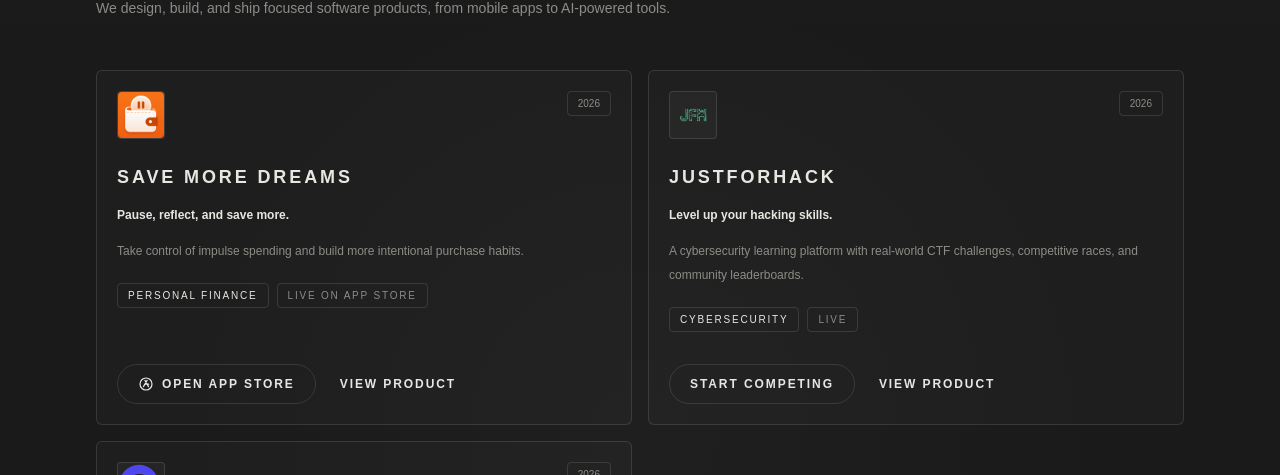
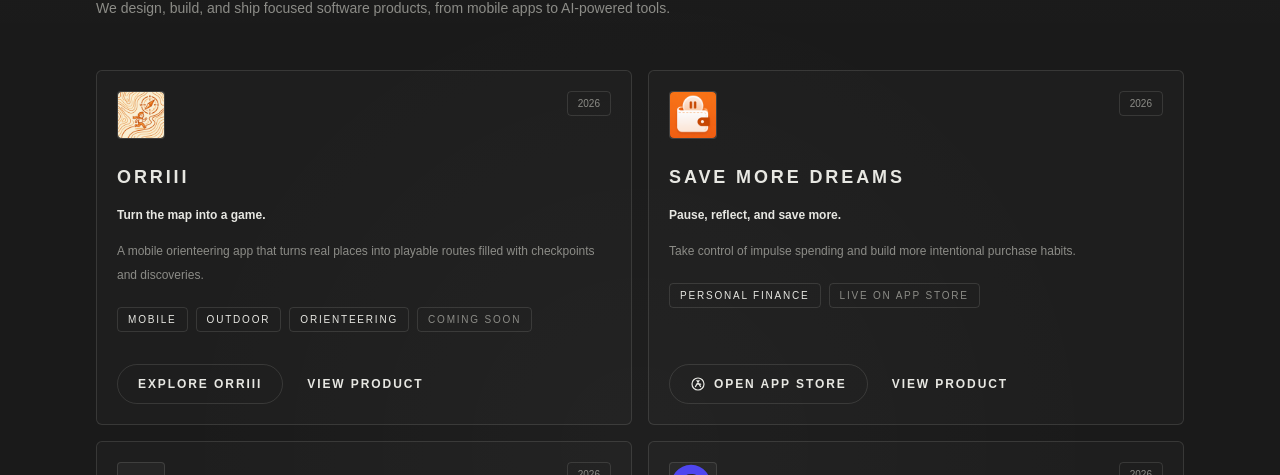
Before and after one commit to renowa-labs/renowa-labs-app, a Next.js app: page /products in a window 1280 px wide. Shown: the part 225-700 px from the top of the page. Built offline with nearby package versions, Linux system fonts and the light colour scheme; no server answers; a web font is replaced by a local one.

Commit message:
orriii added

```diff
--- a/app/products/page.tsx
+++ b/app/products/page.tsx
@@ -9,7 +9,7 @@ import { createPageMetadata } from "@/lib/seo";
 export const metadata: Metadata = createPageMetadata({
   title: "Products",
   description:
-    "Explore real AI-powered software products from Renowa Labs across personal finance, cybersecurity, and recruitment technology.",
+    "Explore software products from Renowa Labs across outdoor recreation, personal finance, cybersecurity, and recruitment technology.",
   path: "/products",
 });
 
--- a/data/products.ts
+++ b/data/products.ts
@@ -50,6 +50,54 @@ export type Product = {
 };
 
 export const products = [
+  {
+    slug: "orriii",
+    name: "Orriii",
+    domain: "https://orriii.renowa-labs.com",
+    tagline: "Turn the map into a game.",
+    shortDescription:
+      "A mobile orienteering app that turns real places into playable routes filled with checkpoints and discoveries.",
+    fullDescription:
+      "Orriii turns parks, resorts, campuses, and neighbourhoods into real-world adventures. Explorers follow a live route, find checkpoints, and collect progress as they move, while organizers and partners can create playful experiences around the places they want people to discover.",
+    status: "Coming Soon",
+    category: "Sports & Recreation",
+    year: "2026",
+    platforms: ["iOS"],
+    features: [
+      "Explore curated outdoor routes",
+      "Follow live progress on the map",
+      "Find and collect checkpoints",
+      "See the distance to the next stop",
+      "Complete routes and track achievements",
+      "Create playable experiences for real places",
+    ],
+    problem: "Outdoor places can be difficult to explore without a clear reason to move beyond the familiar path.",
+    solution: "Playable routes and collectible checkpoints turn movement through a real place into a guided adventure.",
+    audience: ["Outdoor explorers", "Families and communities", "Parks, resorts, campuses, and event organizers"],
+    images: [
+      {
+        src: "/products/orriii/app-icon.png",
+        alt: "Orriii mobile orienteering app icon",
+        width: 1024,
+        height: 1024,
+      },
+    ],
+    logo: "/products/orriii/app-icon.png",
+    relatedArticles: [],
+    externalUrl: "https://orriii.renowa-labs.com",
+    publishedAt: null,
+    updatedAt: "2026-08-18",
+    seoTitle: "Orriii — Mobile Orienteering App",
+    seoDescription:
+      "Orriii is a mobile orienteering app by Renowa Labs that turns parks, resorts, campuses, and neighbourhoods into real-world adventures.",
+    indexable: true,
+    accent: "#f16a0a",
+    cardTags: ["Mobile", "Outdoor", "Orienteering"],
+    icon: "O",
+    featureHeading: "Every place can become an adventure.",
+    launchLabel: "Explore Orriii",
+    launchIcon: "none",
+  },
   {
     slug: "save-more-dreams",
     name: "Save More Dreams",
--- a/data/site.ts
+++ b/data/site.ts
@@ -12,7 +12,7 @@ export const CONTACT_EMAIL = "info@renowa-labs.com";
 
 export const LINKEDIN_URL = "https://www.linkedin.com/company/renowa-labs/";
 
-export const SITE_UPDATED_AT = "2026-07-22";
+export const SITE_UPDATED_AT = "2026-08-18";
 
 export const COMPANY_KNOWS_ABOUT = [
   "AI products",
```
Also changed, not shown: public/products/orriii/app-icon.png (added).
